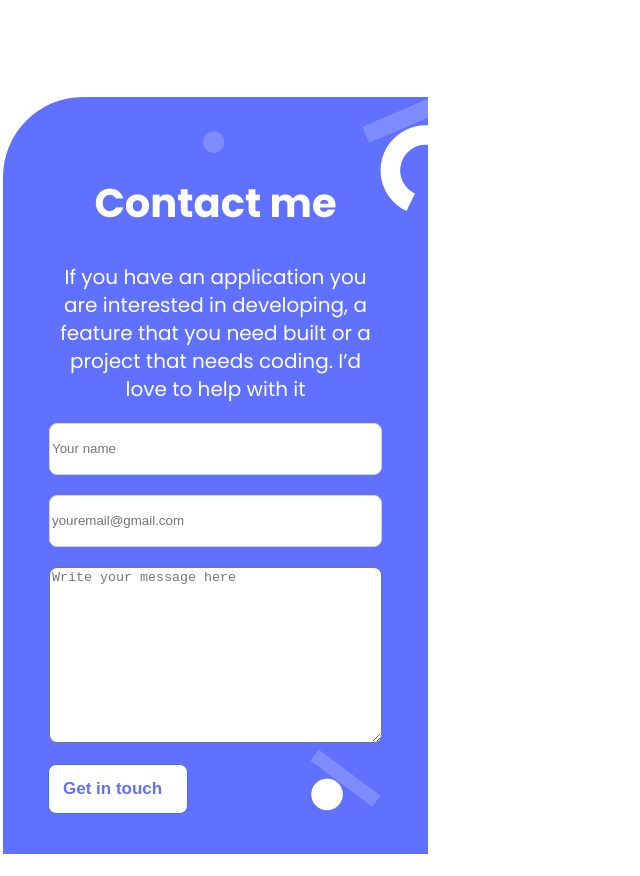
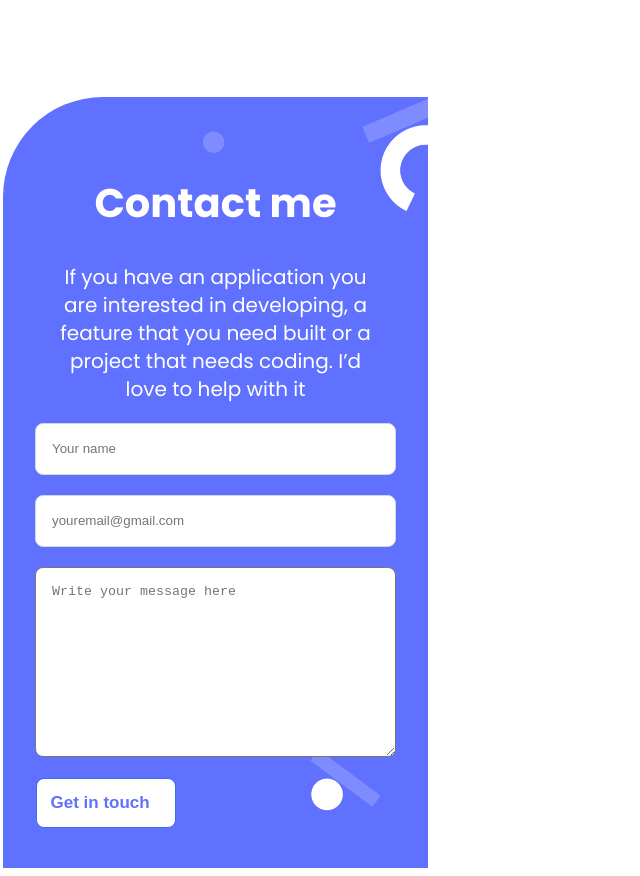
Before and after one commit to Boku52500/Portfolio-Bugs, a plain HTML site: page index.html in a window 1280 px wide. Shown: the part 4085-4961 px from the top of the page, without its empty margins (0-640 px from the left). Drawn offline with Linux system fonts and the light colour scheme.

Commit message:
Finished form

```diff
--- a/index.html
+++ b/index.html
@@ -264,15 +264,15 @@
 
 
         <section class="contact">
-            <form>
+            <form action="https://formspree.io/f/xnqrdyay" method="POST">
                 <h4>Contact me</h4>
                 <p class="contact-para">If you have an application
                     you are interested in developing, a feature that
                     you need built or a project that
                     needs coding. I’d love to help with it </p>
-                    <input class="input" type="text" placeholder="Your name">
-                    <input  class="input" type="email" placeholder="youremail@gmail.com">
-                    <textarea class="text-area" name="comment" placeholder="Write your message here"></textarea>
+                    <input class="input" type="text" placeholder="Your name" maxlength="30" required>
+                    <input  class="input" type="email" placeholder="youremail@gmail.com" required>
+                    <textarea class="text-area" name="comment" placeholder="Write your message here" maxlength="500" required></textarea>
                     <button class="submit">Get in touch</button>
             </form>
 
--- a/style.css
+++ b/style.css
@@ -377,6 +377,7 @@ main {
 }
 
 form {
+  font-family: "Poppins", sans-serif;
   display: flex;
   flex-direction: column;
   background-image: url(contact-background.png);
@@ -385,7 +386,7 @@ form {
   background-position-x: 200px;
   align-items: center;
   background-color: #6070ff;
-  border-top-left-radius: 80px;
+  border-top-left-radius: 100px;
   margin-left: -50px;
 }
 
@@ -418,12 +419,17 @@ h4 {
   width: 327px;
   border-radius: 8px;
   margin-bottom: 20px;
+  padding-inline: 16px;
+  color: #000205;
 }
 
 .text-area {
   height: 170px;
   width: 327px;
   border-radius: 8px;
+  padding-inline: 16px;
+  padding-top: 16px;
+  color: #b3baC5;
 }
 
 .submit {
@@ -440,5 +446,5 @@ h4 {
   margin-bottom: 40px;
   color: #6070ff;
   width: 140px;
-  margin-right: 195px;
+  margin-right: 220px;
 }
```
